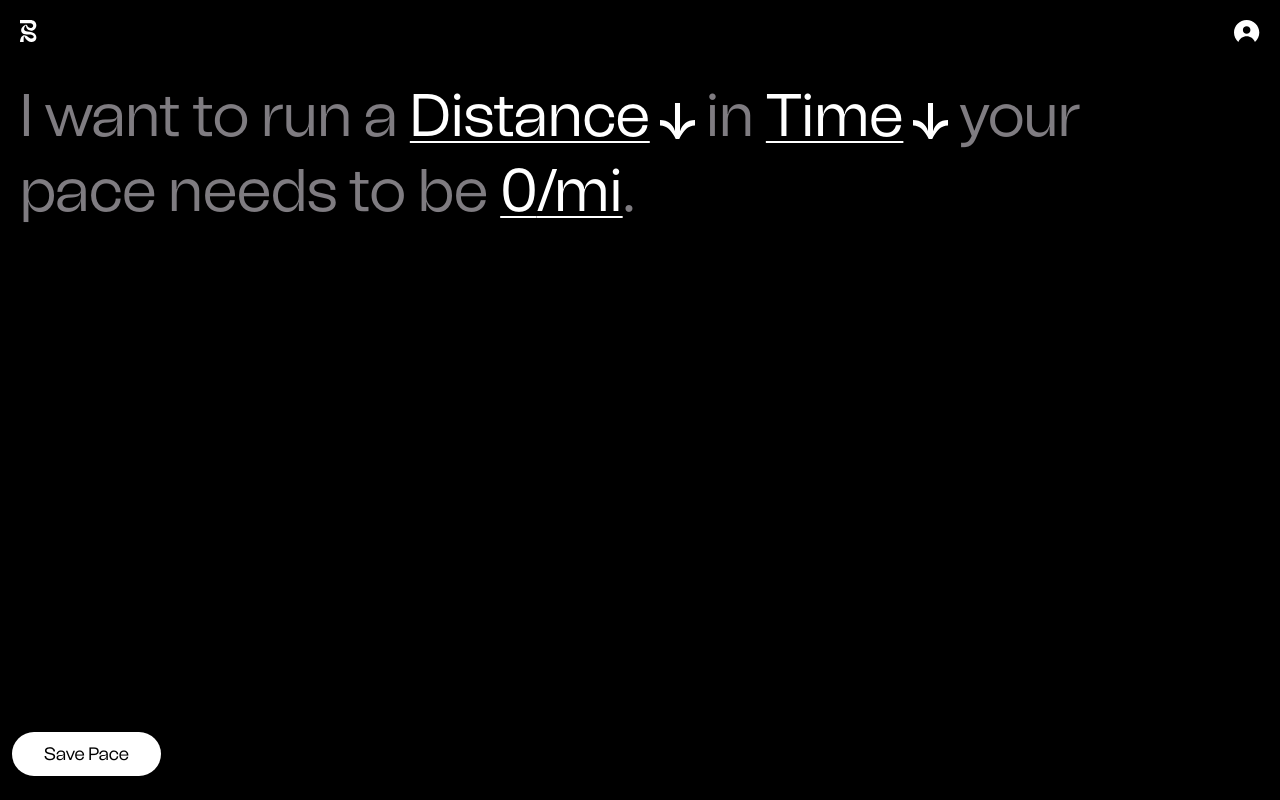
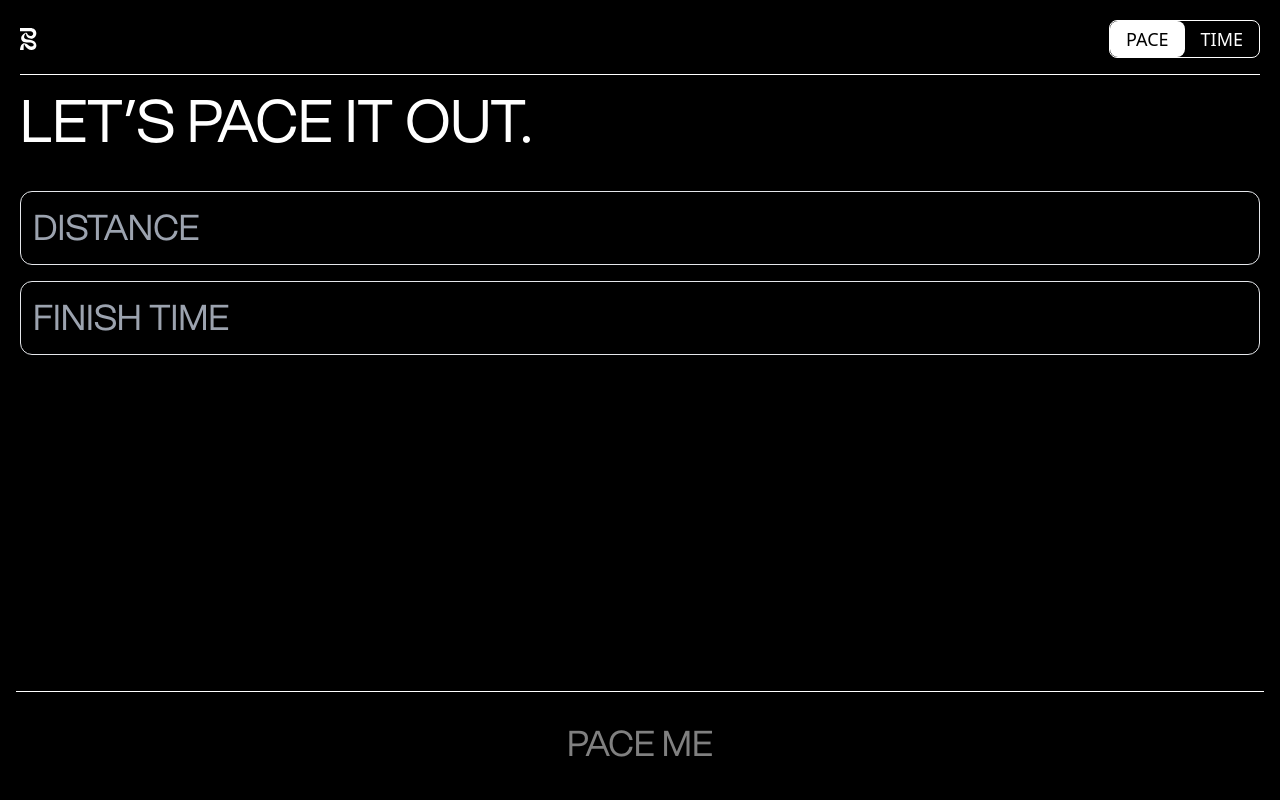
Before and after one commit to tlcottr/banditpacer, a Next.js app: page / in a window 1280 px wide. Built offline with nearby package versions, Linux system fonts and the light colour scheme.

Commit message:
Updates to home

```diff
--- a/components/Header/index.js
+++ b/components/Header/index.js
@@ -1,12 +1,12 @@
 import React from "react";
 import Symbol from "../Symbol";
-import Paces from "../Paces";
+import UnitToggle from "../UnitToggle";
 
 const Header = () => {
   return (
-    <div className="flex flex-row w-full items-center justify-between">
+    <div className="flex flex-row w-full items-center justify-between border-b border-solid border-white pb-4">
       <Symbol />
-      <Paces />
+      <UnitToggle />
     </div>
   );
 };
--- /dev/null
+++ b/components/UnitToggle/index.js
@@ -0,0 +1,12 @@
+import React from "react";
+
+const UnitToggle = () => {
+  return (
+    <div className="flex flex-row items-center justify-between border border-solid border-white text-white text-lg rounded-lg">
+      <div className="px-4 py-1 bg-white rounded-lg text-black">PACE</div>
+      <div className="px-4 py-1 ">TIME</div>
+    </div>
+  );
+};
+
+export default UnitToggle;
--- a/pages/index.js
+++ b/pages/index.js
@@ -1,5 +1,28 @@
 import Prompt from "@/components/Prompt";
 
 export default function Home() {
-  return <Prompt />;
+  return (
+    <>
+      <div className="py-4 font-GroteskMedium text-6xl">
+        <div>LET’S PACE IT OUT.</div>
+      </div>
+      <div className="my-6">
+        <input
+          className="border border-solid borer-white rounded-xl w-full mb-2 px-3 py-4 uppercase font-GroteskRegular text-4xl bg-black focus:border-white focus:ring-0"
+          placeholder="Distance"
+        ></input>
+        <input
+          className="border border-solid borer-white rounded-xl w-full mt-2 px-3 py-4 uppercase font-GroteskRegular text-4xl bg-black focus:border-white focus:ring-0"
+          placeholder="Finish Time"
+        ></input>
+      </div>
+      <div className="my-6 px-4 fixed bottom-0 left-0 right-0 w-full">
+        <div className="pt-3 border-t border-solid border-white">
+          <button className="bg-[#C97900] w-full rounded-lg mt-2 px-3 py-3 uppercase font-GroteskRegular text-4xl bg-black focus:border-white focus:ring-0">
+            <span className="opacity-50">Pace Me</span>
+          </button>
+        </div>
+      </div>
+    </>
+  );
 }
```
